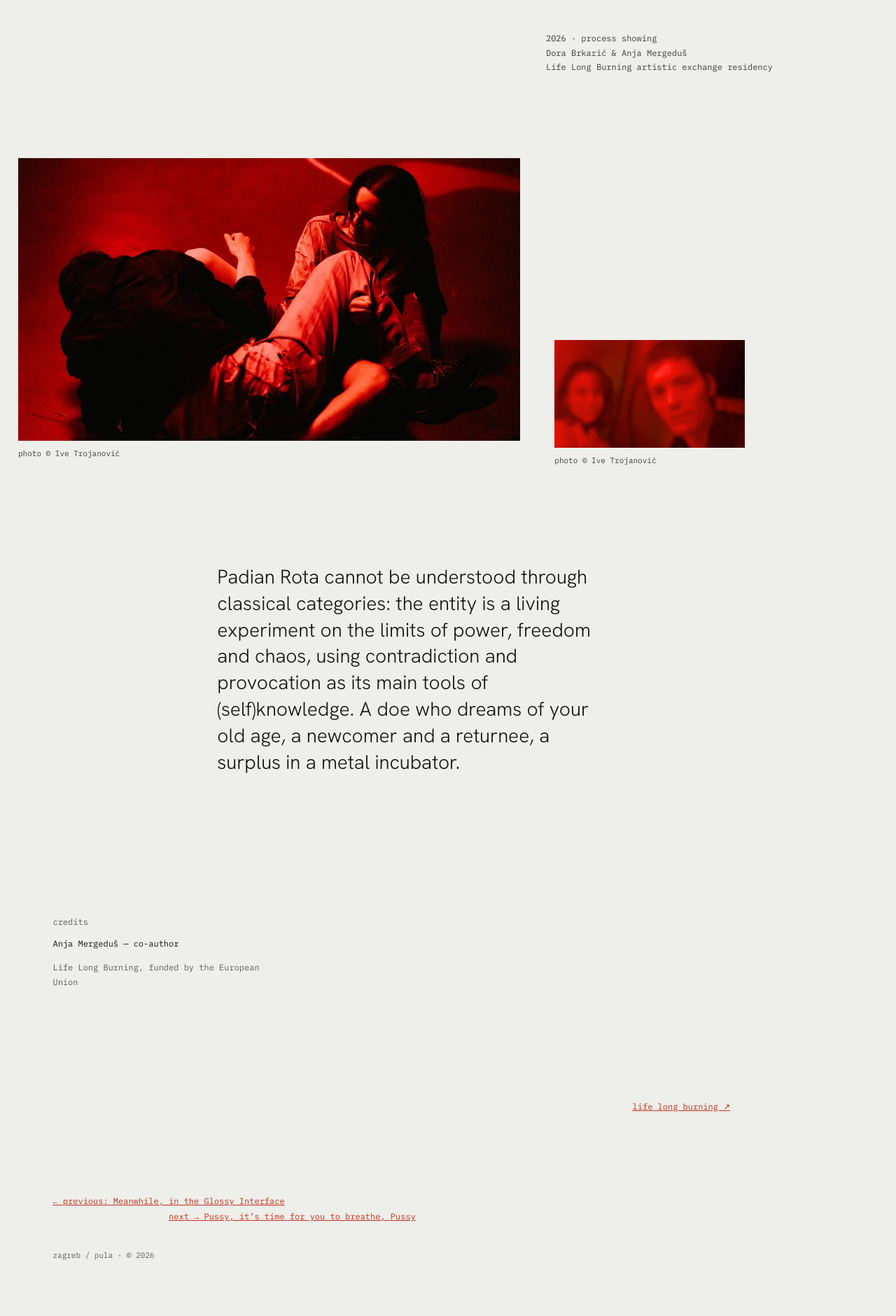
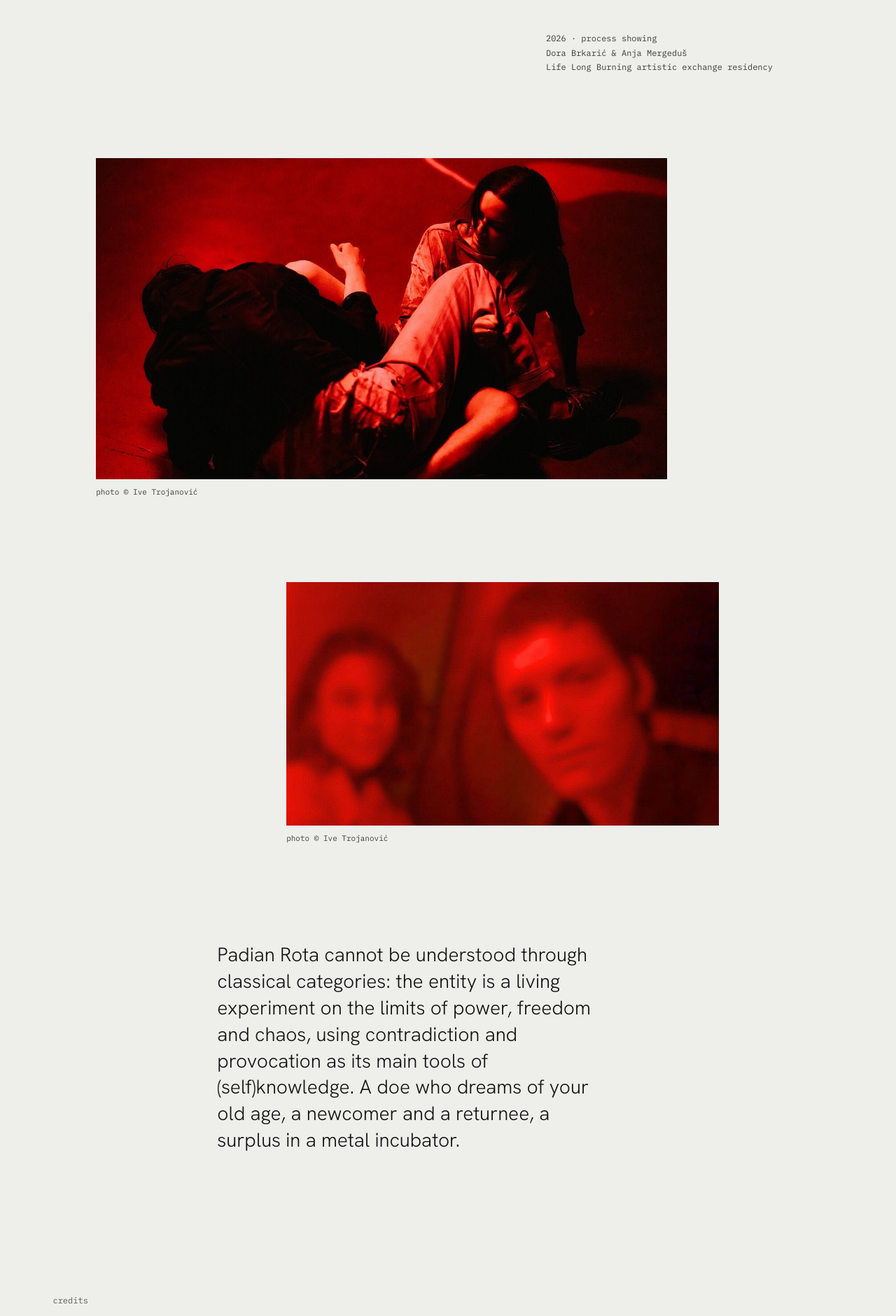
Before and after one commit to ariansajina/dora, a Jekyll site: the page built from _works/padian-rota.md, in a window 1280 px wide. Shown: the part 409-2290 px from the top of the page at 70% size. Built offline with Jekyll 4.4.1, drawn with Linux system fonts in a browser that asks for light colours.

Commit message:
Show work photos one per row, alternating offsets
Replaces the big/small side-by-side pair with a stacked sequence:
odd photos 66% wide at the x9 offset, even photos 50% at x31,
120px apart (on phones: full width, then 78% pushed right).
Photos are shown uncropped and stretch to their column width.

Co-Authored-By: Claude Opus 5.5 <noreply@anthropic.com>
Claude-Session: https://claude.ai/code/session_01NRqUDaoEVdgfZJovPG5w4n

```diff
--- a/assets/css/site.css
+++ b/assets/css/site.css
@@ -256,14 +256,11 @@ a:hover { color: var(--hover); }
 }
 .meta .award { color: var(--accent); }
 
-.images {
-  display: flex;
-  flex-wrap: wrap;
-  align-items: flex-start;
-  gap: 40px 4%;
-}
-.images .img-a { flex: 0 1 58%; min-width: 180px; }
-.images .img-b { flex: 0 1 22%; min-width: 180px; margin-top: 260px; }
+/* one photo per row, alternating between the x9 and x31 offsets */
+.images .img-a { width: 66%; margin-left: 9%; }
+.images .img-b { width: 50%; margin-left: 31%; }
+.images > * + * { margin-top: 120px; }
+.images img { width: 100%; }
 
 .video { width: 72%; max-width: 1100px; }
 .video iframe { display: block; width: 100%; aspect-ratio: 16 / 9; height: auto; border: 0; background: var(--ph-2); }
@@ -349,8 +346,9 @@ a:hover { color: var(--hover); }
 @media (max-width: 720px) {
   .off { margin-left: 0 !important; width: auto !important; max-width: 100% !important; }
   .nav { margin-left: 0 !important; }
-  .images .img-a { flex-basis: 100%; }
-  .images .img-b { margin-top: 70px; margin-left: 38%; }
+  .images .img-a { width: 100%; margin-left: 0; }
+  .images .img-b { width: 78%; margin-left: 22%; }
+  .images > * + * { margin-top: 50px; }
   .bio { margin-top: 0; }
   .work-title .indent { margin-left: 23%; } /* 31% would orphan the last letter at 360–420px */
 }
```
